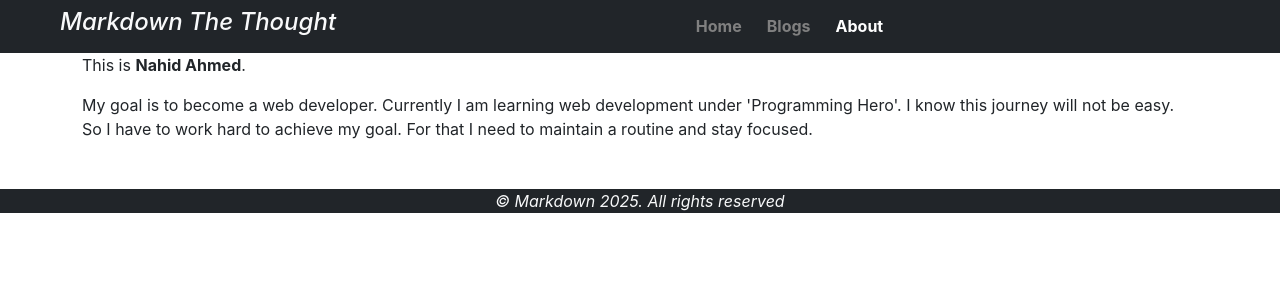
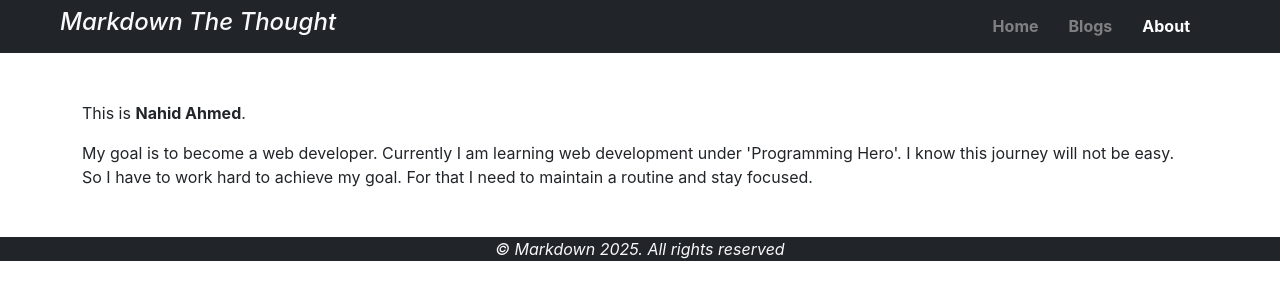
Before and after one commit to nahidahmed02/markdown-the-thought, a React (Create React App) app: page /about in a window 1280 px wide. Shown: the top 300 px of the page. Built offline with nearby package versions, Linux system fonts and the light colour scheme.

Commit message:
navbar added

```diff
--- a/src/components/About/About.js
+++ b/src/components/About/About.js
@@ -2,7 +2,7 @@ import React from 'react';
 
 const About = () => {
     return (
-        <div className='container'>
+        <div className='container mt-5'>
             <p>This is <strong>Nahid Ahmed</strong>.</p>
             <p>My goal is to become a web developer. Currently I am learning web development under 'Programming Hero'. I know this journey will not be easy. So I have to work hard to achieve my goal. For that I need to maintain a routine and stay focused.</p>
         </div>
--- a/src/components/CustomLink/CustomLink.js
+++ b/src/components/CustomLink/CustomLink.js
@@ -11,7 +11,7 @@ function CustomLink({ children, to, ...props }) {
                     color: match ? "white" : "grey",
                     textDecoration: 'none',
                     fontWeight: 'bold',
-                    marginRight: '25px'
+                    marginRight: '30px'
                 }}
                 to={to}
                 {...props}
--- a/src/components/Home/Header/Header.js
+++ b/src/components/Home/Header/Header.js
@@ -11,8 +11,8 @@ const Header = () => {
                     <button className="navbar-toggler" type="button" data-bs-toggle="collapse" data-bs-target="#navbarTogglerDemo02" aria-controls="navbarTogglerDemo02" aria-expanded="false" aria-label="Toggle navigation">
                         <span className="navbar-toggler-icon"></span>
                     </button>
-                    <div className="collapse navbar-collapse " id="navbarTogglerDemo02">
-                        <ul className="navbar-nav mx-auto mb-2 mb-lg-0">
+                    <div className="collapse navbar-collapse" id="navbarTogglerDemo02">
+                        <ul className="navbar-nav mb-2 mb-lg-0 ms-auto me-5">
                             <li className="nav-item">
                                 <CustomLink to='/'>Home</CustomLink>
                             </li>
--- a/src/components/NotFound/NotFound.js
+++ b/src/components/NotFound/NotFound.js
@@ -3,7 +3,7 @@ import notfound from '../../images/404.jpg'
 
 const NotFound = () => {
     return (
-        <div className='text-center'>
+        <div className='text-center mt-4'>
             <img src={notfound} alt="" />
         </div>
     );
```
